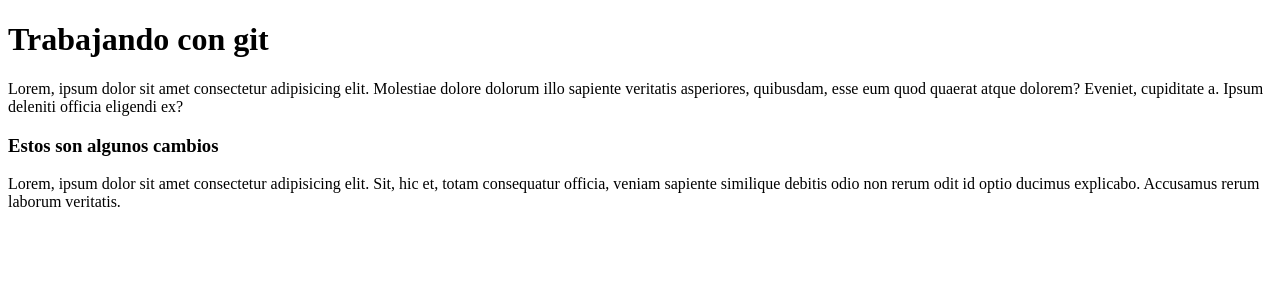
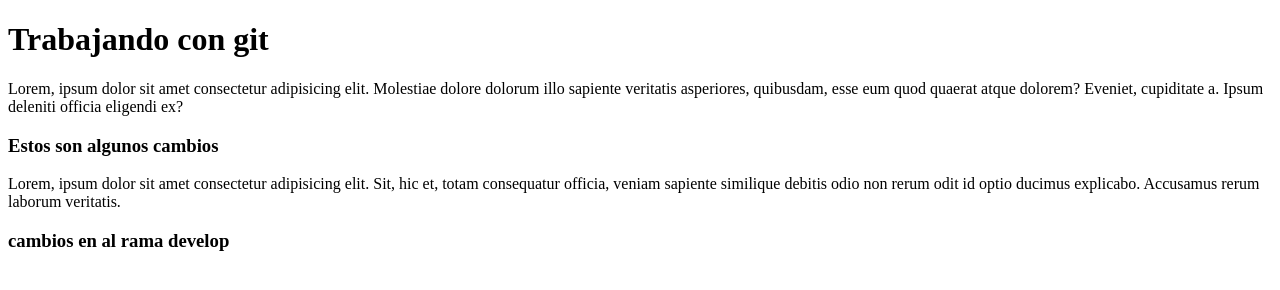
Before and after one commit to LuisAriel172/coder-wd, a plain HTML site: page index.html in a window 1280 px wide. Drawn offline with Linux system fonts and the light colour scheme.

Commit message:
cambios en develop

```diff
--- a/index.html
+++ b/index.html
@@ -15,6 +15,6 @@
     <div>
         <p>Lorem, ipsum dolor sit amet consectetur adipisicing elit. Sit, hic et, totam consequatur officia, veniam sapiente similique debitis odio non rerum odit id optio ducimus explicabo. Accusamus rerum laborum veritatis.</p>
     </div>
-
+    <h3>cambios en al rama develop</h3>
 </body>
 </html>
```
